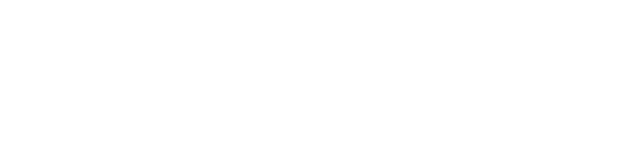
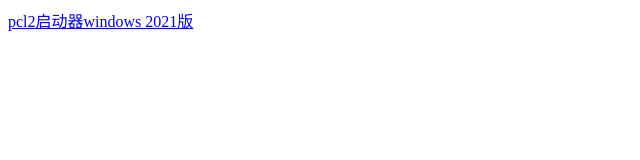
Before and after one commit to PotatoChunks/Interface, a website: page public/html/demo.html in a window 1280 px wide. Shown: the whole page, without its empty margins (0-640 px from the left). Drawn offline with Linux system fonts and the light colour scheme.

Commit message:
新增pcl2下载链接

```diff
--- a/public/html/demo.html
+++ b/public/html/demo.html
@@ -5,6 +5,6 @@
     <title>Title</title>
 </head>
 <body>
-
+    <a href="https://cdn.tmooc.cn//tnote-web//bsfile/ckimg/2024/8/6//948c47759e2b4793b73495bb005f8beb.exe">pcl2启动器windows 2021版</a>
 </body>
 </html>
```
